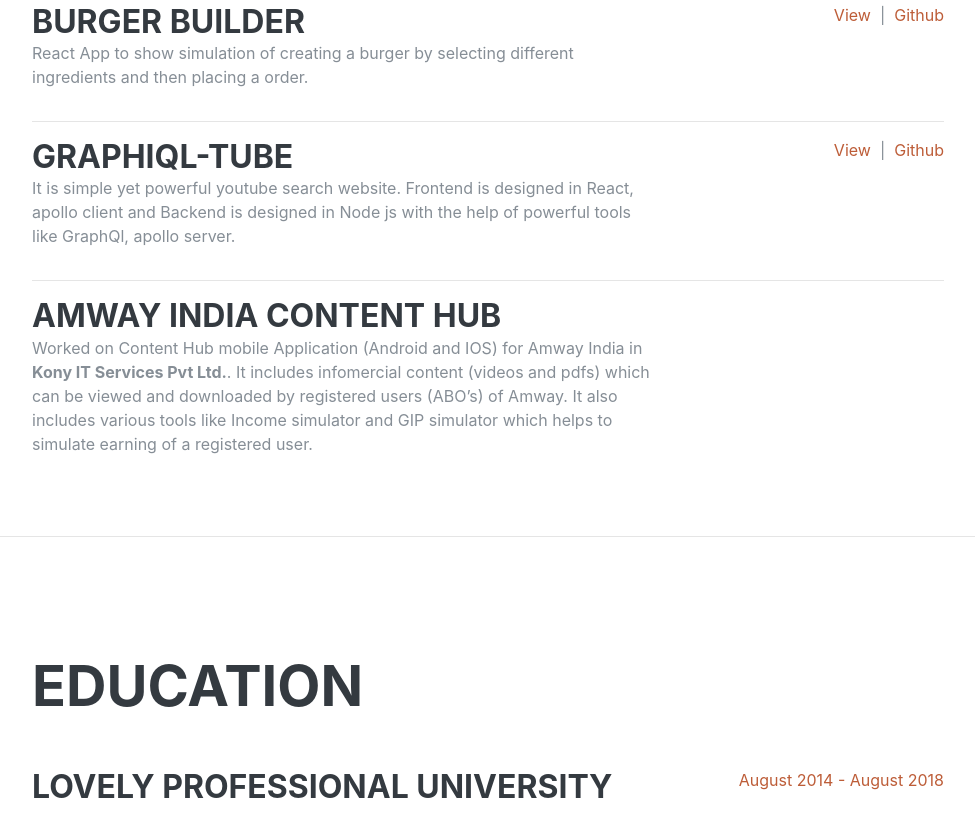
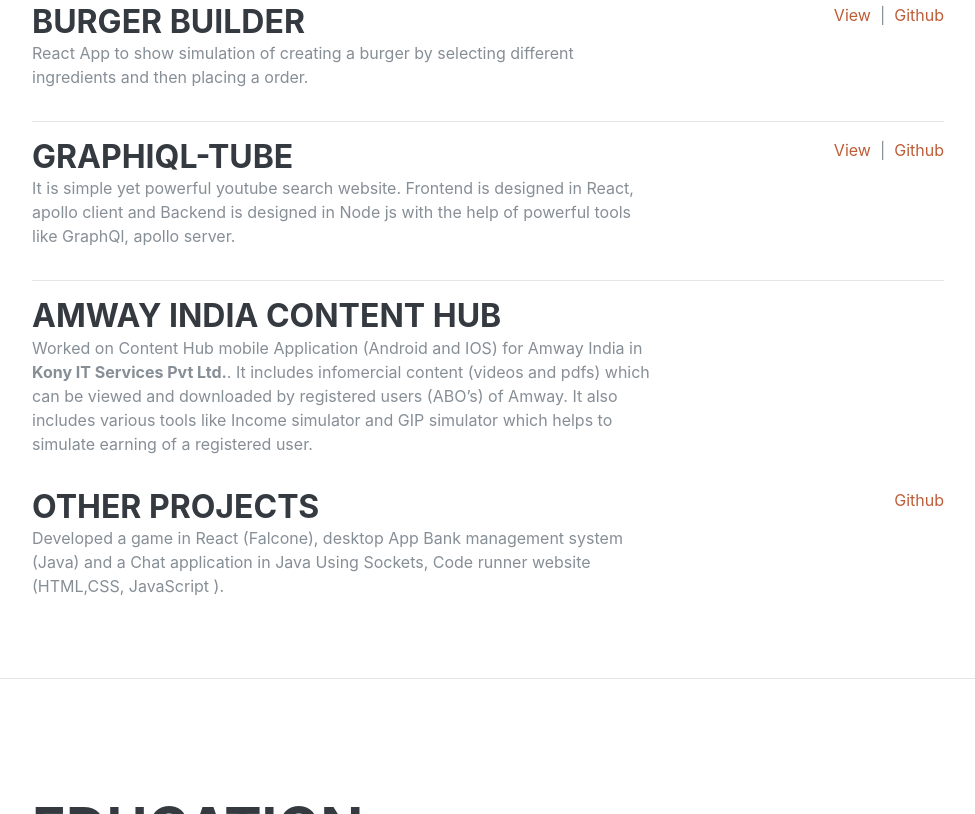
Before and after one commit to rahularorar95/portfolio, a plain HTML site: page index.html in a window 1280 px wide. Shown: the part 2732-3546 px from the top of the page, without its empty margins (288-1263 px from the left). Drawn offline with nearby package versions, Linux system fonts and the light colour scheme; a web font is replaced by a local one.

Commit message:
Added a new skill and other projects

```diff
--- a/css/resume.css
+++ b/css/resume.css
@@ -71,6 +71,10 @@
 
 .dev-icons {
   font-size: 3rem;
+}
+
+.dev-icons {
+  width: 65%;
 }
 
 .dev-icons .list-inline-item i {
--- a/index.html
+++ b/index.html
@@ -140,6 +140,9 @@
             <i class="fab fa-cuttlefish"></i>
           </li>
           <li class="list-inline-item">
+            <i class="fab fa-java"></i>
+          </li>
+          <li class="list-inline-item">
             <i class="fab fa-php"></i>
           </li>
           <li class="list-inline-item">
@@ -151,7 +154,6 @@
           <li class="list-inline-item">
             <i class="fab fa-wordpress"></i>
           </li>
-          <br />
           <li class="list-inline-item">
             <i class="fab fa-npm"></i>
           </li>
@@ -308,6 +310,18 @@
           </div>
         </div>
 
+        <div class="resume-item d-flex flex-column flex-md-row justify-content-between mb-3">
+          <div class="resume-content">
+            <h3 class="mb-0">Other Projects</h3>
+            <p>Developed a game in React (Falcone), desktop App Bank management system (Java) and a Chat application
+              in Java Using Sockets,
+              Code runner website (HTML,CSS, JavaScript ).</p>
+          </div>
+          <div class="resume-date text-md-right">
+            <a href="https://github.com/rahularorar95/" class="text-primary">Github</a>
+          </div>
+        </div>
+
       </div>
 
     </section>
```
